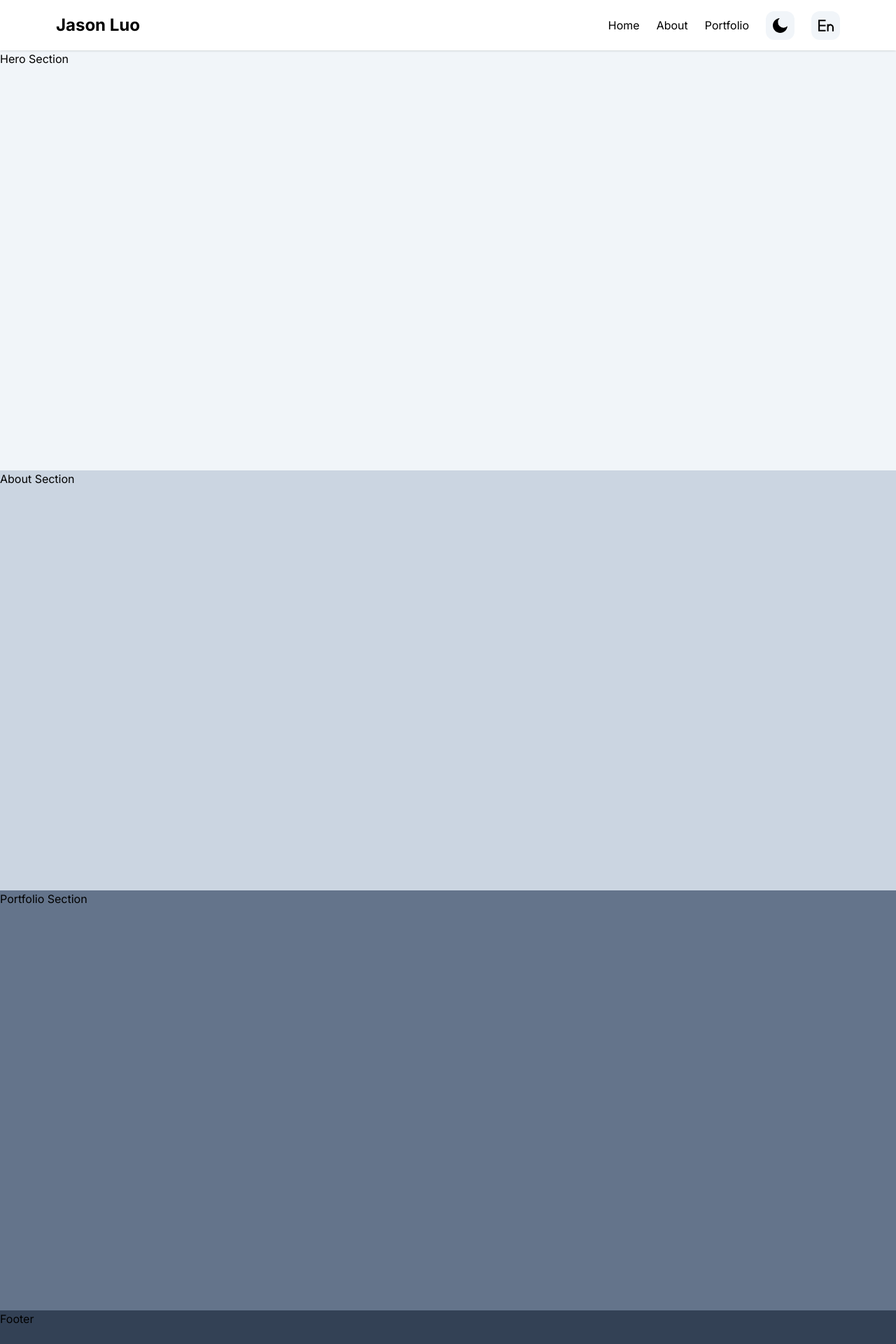
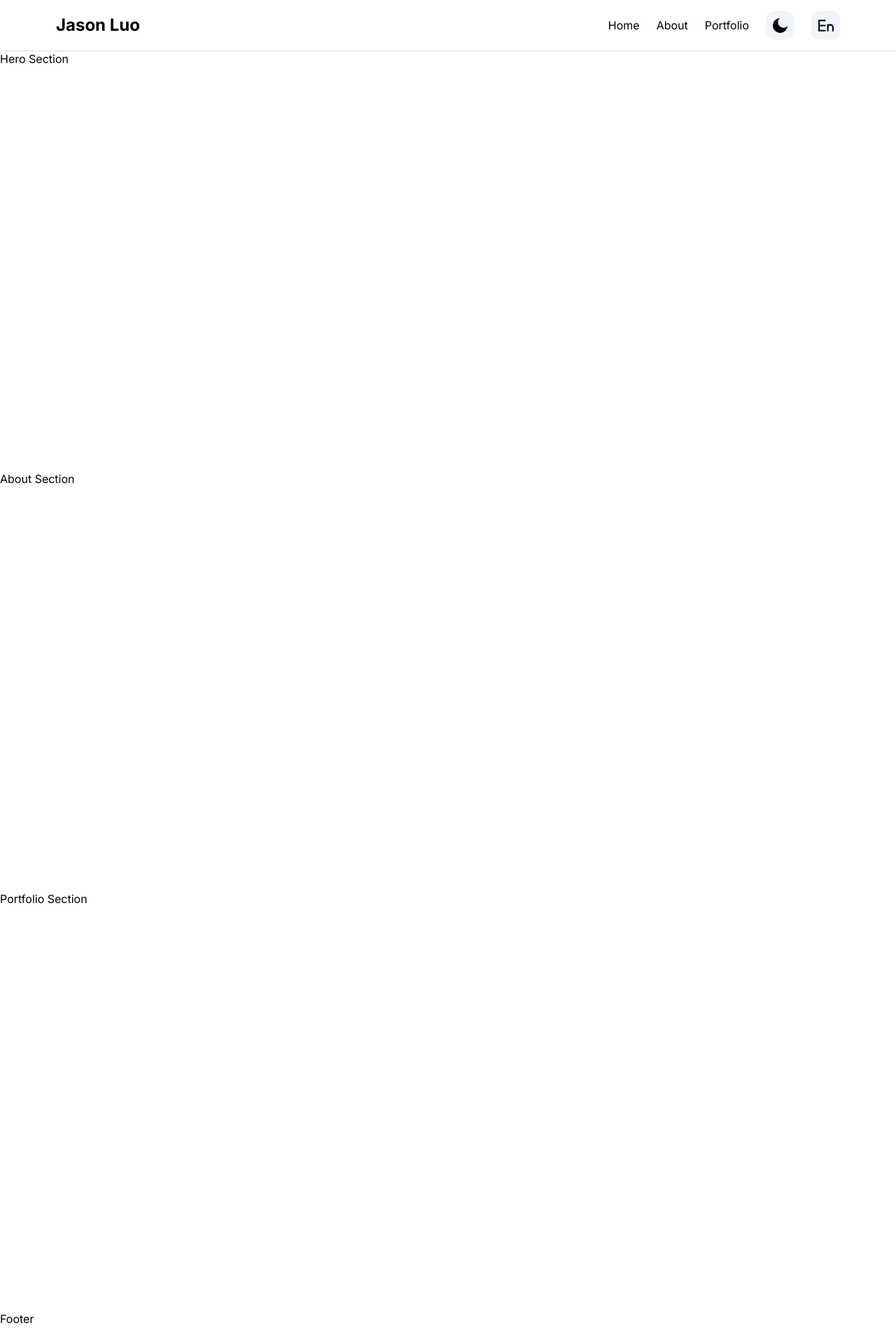
Before and after one commit to jasonluo07/jasonluo07-brand, a Next.js app: page / in a window 1280 px wide. Shown: the top 1920 px of the page at 70% size. Built offline with nearby package versions, Linux system fonts and the light colour scheme.

Commit message:
chore: Remove unnecessary test background color in sections

```diff
--- a/src/app/components/AboutSection.tsx
+++ b/src/app/components/AboutSection.tsx
@@ -1,6 +1,6 @@
 const AboutSection = function () {
   return (
-    <section id="about" className="h-[600px] bg-slate-300">
+    <section id="about" className="h-[600px]">
       <div>About Section</div>
     </section>
   );
--- a/src/app/components/Footer.tsx
+++ b/src/app/components/Footer.tsx
@@ -1,6 +1,6 @@
 const Footer = function () {
   return (
-    <footer className="h-[600px] bg-slate-700">
+    <footer className="h-[600px]">
       <div>Footer</div>
     </footer>
   );
--- a/src/app/components/HeroSection.tsx
+++ b/src/app/components/HeroSection.tsx
@@ -1,6 +1,6 @@
 const HeroSection = function () {
   return (
-    <section id="hero" className="h-[600px] bg-slate-100">
+    <section id="hero" className="h-[600px]">
       <div>Hero Section</div>
     </section>
   );
--- a/src/app/components/PortfolioSection.tsx
+++ b/src/app/components/PortfolioSection.tsx
@@ -1,6 +1,6 @@
 const PortfolioSection = function () {
   return (
-    <section id="portfolio" className="h-[600px] bg-slate-500">
+    <section id="portfolio" className="h-[600px]">
       <div>Portfolio Section</div>
     </section>
   );
```
